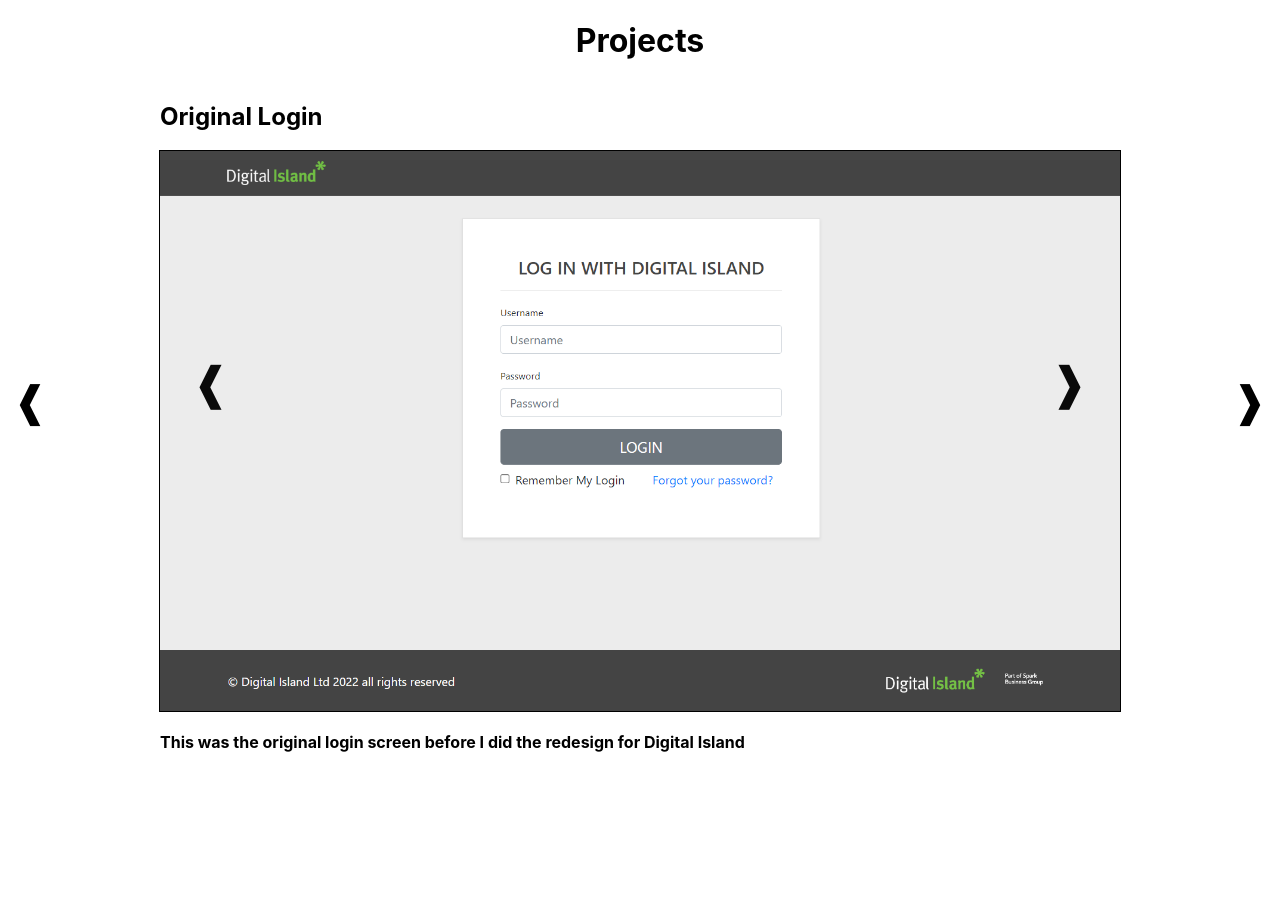
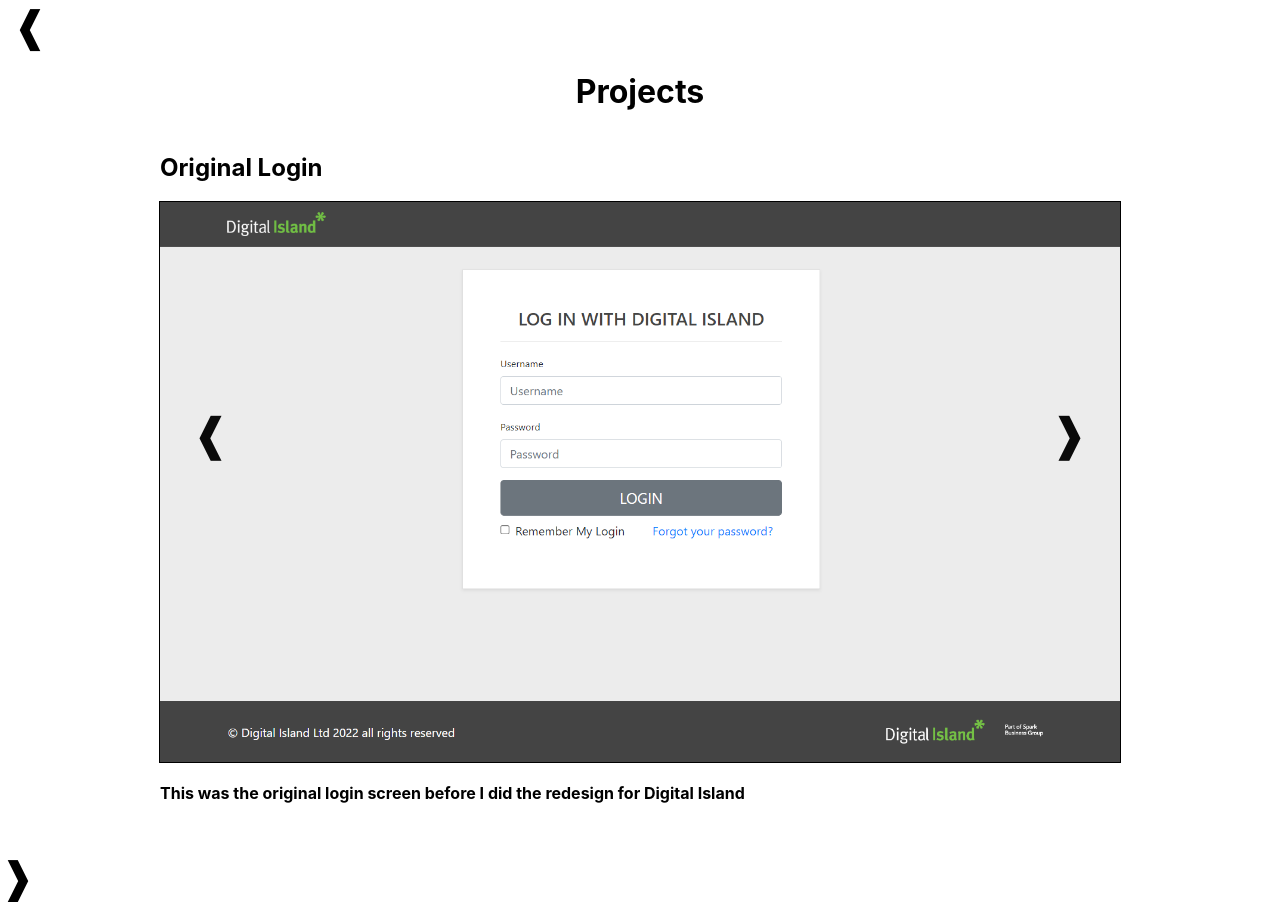
Before and after one commit to adanmillard/personalwebpage, a React (Create React App) app: page /projects in a window 1280 px wide. Before the commit the page ends 800 px from the top, so only its background shows below. Built offline with nearby package versions, Linux system fonts and the light colour scheme.

Commit message:
changed class name

```diff
--- a/src/Components/Projects/projectsCarousel.css
+++ b/src/Components/Projects/projectsCarousel.css
@@ -9,7 +9,7 @@
   height: 35rem;
 }
 
-.test {
+.main-page-container {
   display: flex;
   justify-content: space-between;
   align-items: center;
--- a/src/Components/Projects/projectsCarousel.scss
+++ b/src/Components/Projects/projectsCarousel.scss
@@ -10,7 +10,7 @@
     height: 35rem;
   }
 }
-.test {
+.main-page-container {
   display: flex;
   justify-content: space-between;
 
```
